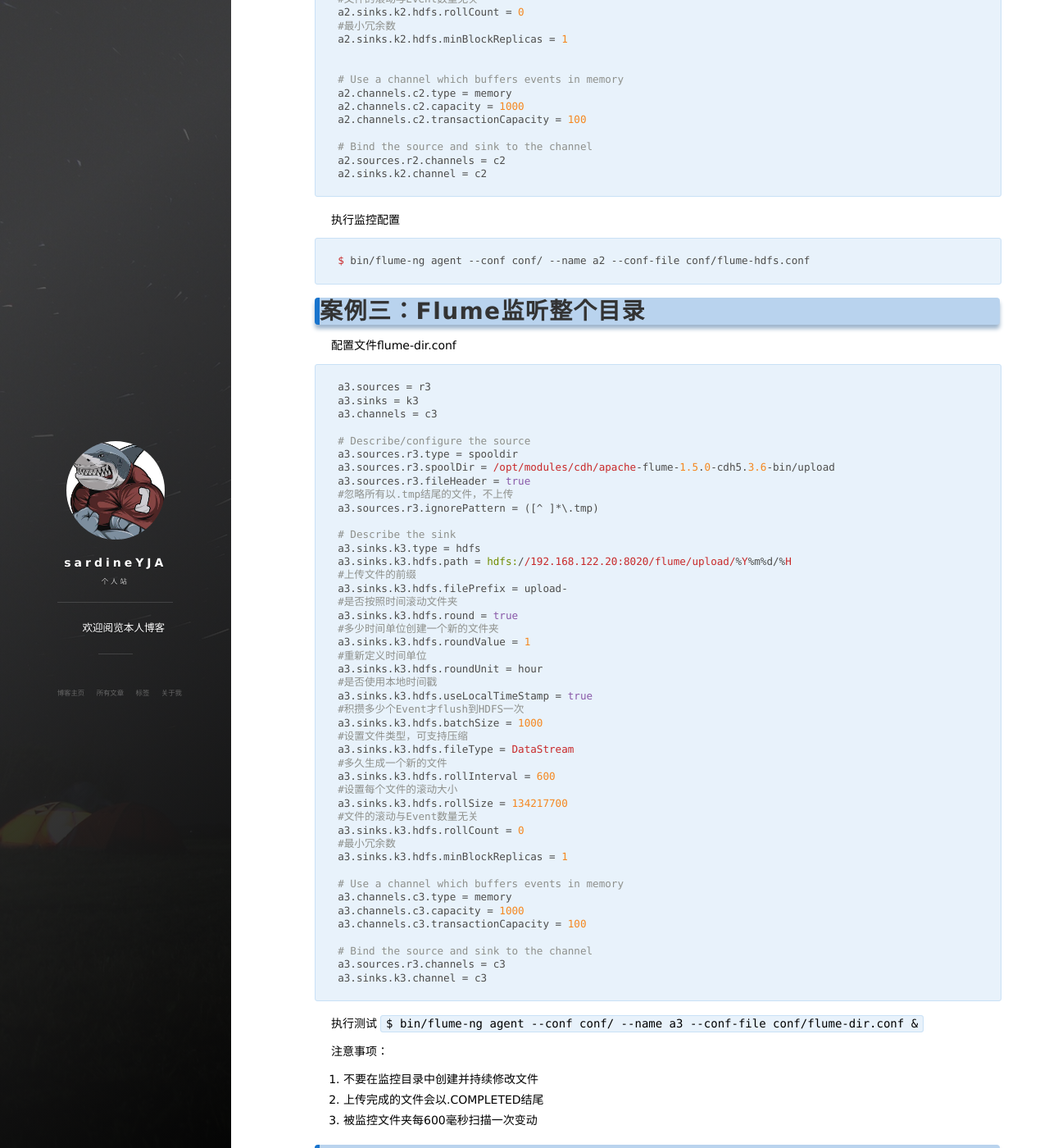
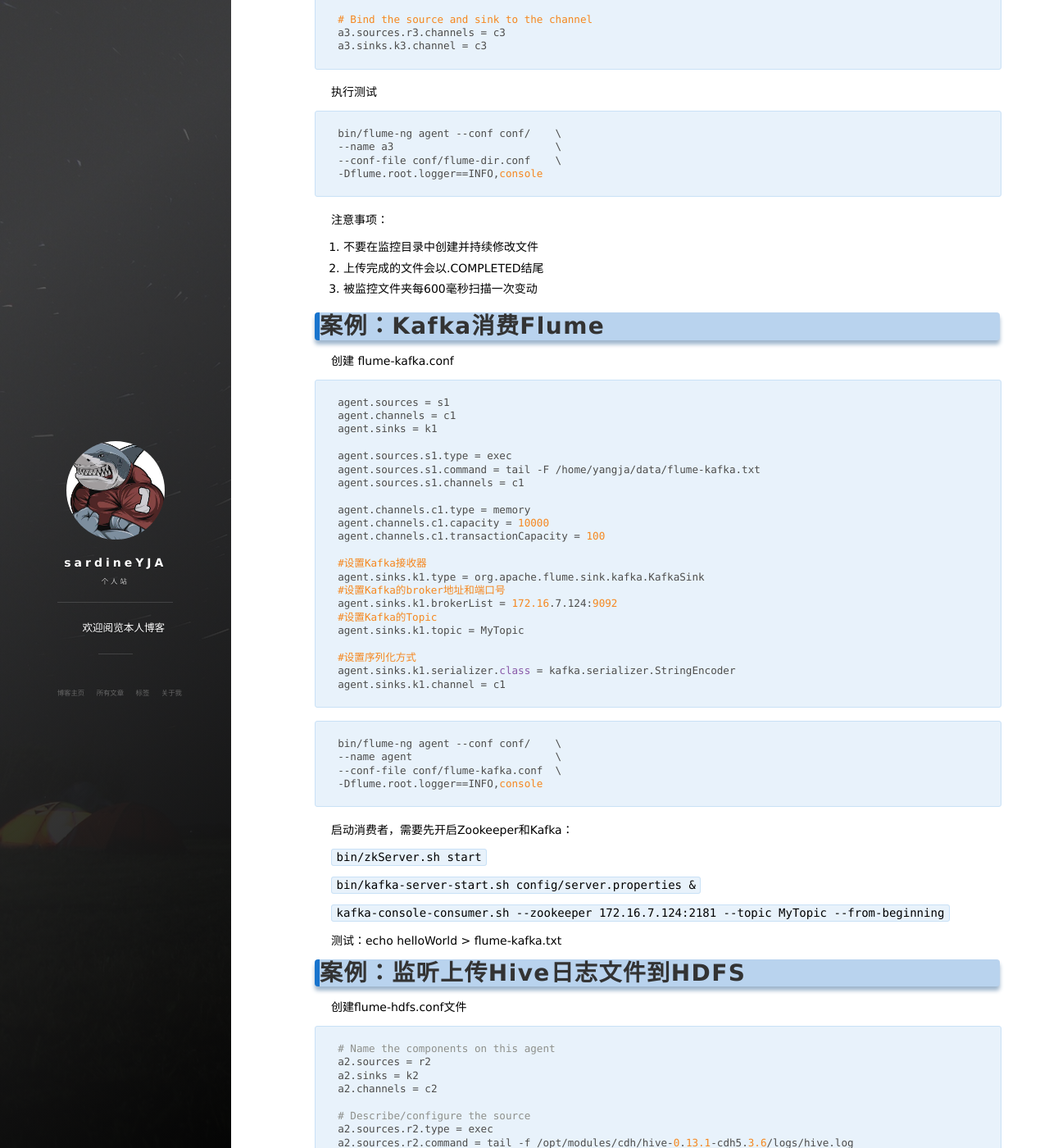
Before and after one commit to sardineYJA/sardineYJA.github.io, a Jekyll site: the page built from _posts/2019-10-09-Bigdata-Flume.md, in a window 1280 px wide and 1400 px high, scrolled down 3450 px. Shown: the whole window at 82% size. Built offline with Jekyll 4.4.1, drawn with Linux system fonts in a browser that asks for light colours; nearby versions of some CDN libraries; a script that is not in the unit is left out; comment, search, counter and statistics services are not loaded; some of the changed text lies outside the part shown.

Commit message:
Update 2019-10-09-Bigdata-Flume.md

````diff
--- a/_posts/2019-10-09-Bigdata-Flume.md
+++ b/_posts/2019-10-09-Bigdata-Flume.md
@@ -59,11 +59,11 @@
 
 
 
-# 案例一：Flume监听端口，输出端口数据
+# 案例：Flume监听端口，输出端口数据
 
 cp模板：`cp flume-conf.properties.template flume-telnet.conf`
 
-注意文件`不可有中文注释`，注意文件`不可有中文注释`
+文件中配置行后面`不可有中文注释`
 
 ```sh
 # Name the components on this agent
@@ -121,16 +121,123 @@
 ```
 
 
-# 案例二：监听上传Hive日志文件到HDFS
+# 案例：Flume监听整个目录
 
-拷贝Hadoop相关jar到Flume的lib目录下
+配置文件flume-dir.conf
 
+```sh
+a3.sources = r3
+a3.sinks = k3
+a3.channels = c3
+
+# Describe/configure the source
+a3.sources.r3.type = spooldir
+a3.sources.r3.spoolDir = /home/yangja/data
+a3.sources.r3.fileHeader = true
+#忽略所有以.tmp结尾的文件，不上传
+a3.sources.r3.ignorePattern = ([^ ]*\.tmp)
+
+# Describe the sink
+a3.sinks.k3.type = hdfs
+a3.sinks.k3.hdfs.path = hdfs://172.16.7.124:9000/flume/%Y%m%d/%H
+#上传文件的前缀
+a3.sinks.k3.hdfs.filePrefix = upload-
+#是否按照时间滚动文件夹
+a3.sinks.k3.hdfs.round = true
+#多少时间单位创建一个新的文件夹
+a3.sinks.k3.hdfs.roundValue = 1
+#重新定义时间单位
+a3.sinks.k3.hdfs.roundUnit = hour
+#是否使用本地时间戳
+a3.sinks.k3.hdfs.useLocalTimeStamp = true
+#积攒多少个Event才flush到HDFS一次
+a3.sinks.k3.hdfs.batchSize = 100
+#设置文件类型，可支持压缩
+a3.sinks.k3.hdfs.fileType = DataStream
+#多久生成一个新的文件
+a3.sinks.k3.hdfs.rollInterval = 600
+#设置每个文件的滚动大小
+a3.sinks.k3.hdfs.rollSize = 134217700
+#文件的滚动与Event数量无关
+a3.sinks.k3.hdfs.rollCount = 0
+#最小冗余数
+a3.sinks.k3.hdfs.minBlockReplicas = 1
+
+# Use a channel which buffers events in memory
+a3.channels.c3.type = memory
+a3.channels.c3.capacity = 1000
+a3.channels.c3.transactionCapacity = 100
+
+# Bind the source and sink to the channel
+a3.sources.r3.channels = c3
+a3.sinks.k3.channel = c3
 ```
-share/hadoop/common/lib/hadoop-auth-2.5.0-cdh5.3.6.jar
-share/hadoop/common/lib/commons-configuration-1.6.jar
-share/hadoop/mapreduce1/lib/hadoop-hdfs-2.5.0-cdh5.3.6.jar
-share/hadoop/common/hadoop-common-2.5.0-cdh5.3.6.jar
+
+执行测试
+```sh
+bin/flume-ng agent --conf conf/    \
+--name a3                          \
+--conf-file conf/flume-dir.conf    \
+-Dflume.root.logger==INFO,console
 ```
+
+注意事项：
+1. 不要在监控目录中创建并持续修改文件
+2. 上传完成的文件会以.COMPLETED结尾
+3. 被监控文件夹每600毫秒扫描一次变动
+
+
+
+# 案例：Kafka消费Flume
+
+创建 flume-kafka.conf
+
+```sh
+agent.sources = s1
+agent.channels = c1
+agent.sinks = k1
+
+agent.sources.s1.type = exec
+agent.sources.s1.command = tail -F /home/yangja/data/flume-kafka.txt
+agent.sources.s1.channels = c1
+
+agent.channels.c1.type = memory
+agent.channels.c1.capacity = 10000
+agent.channels.c1.transactionCapacity = 100
+
+#设置Kafka接收器
+agent.sinks.k1.type = org.apache.flume.sink.kafka.KafkaSink
+#设置Kafka的broker地址和端口号
+agent.sinks.k1.brokerList = 172.16.7.124:9092
+#设置Kafka的Topic
+agent.sinks.k1.topic = MyTopic
+
+#设置序列化方式
+agent.sinks.k1.serializer.class = kafka.serializer.StringEncoder
+agent.sinks.k1.channel = c1
+```
+
+```sh
+bin/flume-ng agent --conf conf/    \
+--name agent                       \
+--conf-file conf/flume-kafka.conf  \
+-Dflume.root.logger==INFO,console
+```
+
+启动消费者，需要先开启Zookeeper和Kafka：
+
+`bin/zkServer.sh start`
+
+`bin/kafka-server-start.sh config/server.properties &`
+
+`kafka-console-consumer.sh --zookeeper 172.16.7.124:2181 --topic MyTopic --from-beginning`
+
+
+测试：echo helloWorld > flume-kafka.txt
+
+
+
+# 案例：监听上传Hive日志文件到HDFS
 
 创建flume-hdfs.conf文件
 
@@ -147,7 +254,7 @@
 
 # Describe the sink
 a2.sinks.k2.type = hdfs
-a2.sinks.k2.hdfs.path = hdfs://192.168.122.20:8020/flume/%Y%m%d/%H
+a2.sinks.k2.hdfs.path = hdfs://172.16.7.124:9000/flume/%Y%m%d/%H
 #上传文件的前缀
 a2.sinks.k2.hdfs.filePrefix = events-hive-
 #是否按照时间滚动文件夹
@@ -159,7 +266,7 @@
 #是否使用本地时间戳
 a2.sinks.k2.hdfs.useLocalTimeStamp = true
 #积攒多少个Event才flush到HDFS一次
-a2.sinks.k2.hdfs.batchSize = 1000
+a2.sinks.k2.hdfs.batchSize = 100
 #设置文件类型，可支持压缩
 a2.sinks.k2.hdfs.fileType = DataStream
 #多久生成一个新的文件
@@ -184,70 +291,12 @@
 
 执行监控配置
 
+```sh
+bin/flume-ng agent --conf conf/   \
+--name a2                         \
+--conf-file conf/flume-hdfs.conf  \
+-Dflume.root.logger==INFO,console
 ```
-$ bin/flume-ng agent --conf conf/ --name a2 --conf-file conf/flume-hdfs.conf
-```
-
-
-# 案例三：Flume监听整个目录
-
-配置文件flume-dir.conf
-
-```sh
-a3.sources = r3
-a3.sinks = k3
-a3.channels = c3
-
-# Describe/configure the source
-a3.sources.r3.type = spooldir
-a3.sources.r3.spoolDir = /opt/modules/cdh/apache-flume-1.5.0-cdh5.3.6-bin/upload
-a3.sources.r3.fileHeader = true
-#忽略所有以.tmp结尾的文件，不上传
-a3.sources.r3.ignorePattern = ([^ ]*\.tmp)
-
-# Describe the sink
-a3.sinks.k3.type = hdfs
-a3.sinks.k3.hdfs.path = hdfs://192.168.122.20:8020/flume/upload/%Y%m%d/%H
-#上传文件的前缀
-a3.sinks.k3.hdfs.filePrefix = upload-
-#是否按照时间滚动文件夹
-a3.sinks.k3.hdfs.round = true
-#多少时间单位创建一个新的文件夹
-a3.sinks.k3.hdfs.roundValue = 1
-#重新定义时间单位
-a3.sinks.k3.hdfs.roundUnit = hour
-#是否使用本地时间戳
-a3.sinks.k3.hdfs.useLocalTimeStamp = true
-#积攒多少个Event才flush到HDFS一次
-a3.sinks.k3.hdfs.batchSize = 1000
-#设置文件类型，可支持压缩
-a3.sinks.k3.hdfs.fileType = DataStream
-#多久生成一个新的文件
-a3.sinks.k3.hdfs.rollInterval = 600
-#设置每个文件的滚动大小
-a3.sinks.k3.hdfs.rollSize = 134217700
-#文件的滚动与Event数量无关
-a3.sinks.k3.hdfs.rollCount = 0
-#最小冗余数
-a3.sinks.k3.hdfs.minBlockReplicas = 1
-
-# Use a channel which buffers events in memory
-a3.channels.c3.type = memory
-a3.channels.c3.capacity = 1000
-a3.channels.c3.transactionCapacity = 100
-
-# Bind the source and sink to the channel
-a3.sources.r3.channels = c3
-a3.sinks.k3.channel = c3
-```
-
-执行测试
-`$ bin/flume-ng agent --conf conf/ --name a3 --conf-file conf/flume-dir.conf &`
-
-注意事项：
-1. 不要在监控目录中创建并持续修改文件
-2. 上传完成的文件会以.COMPLETED结尾
-3. 被监控文件夹每600毫秒扫描一次变动
 
 
 # reference
````
